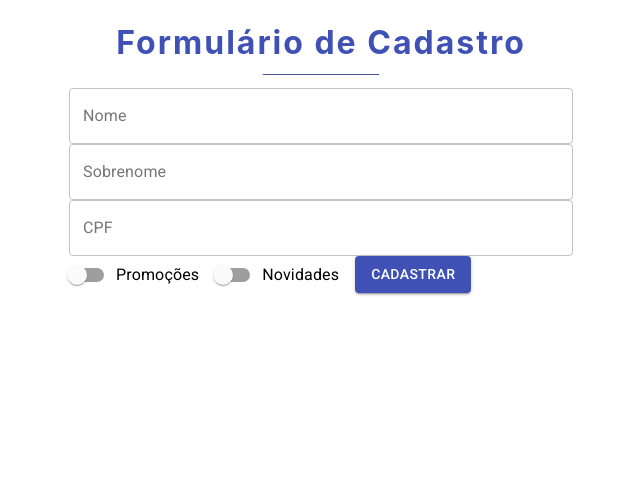
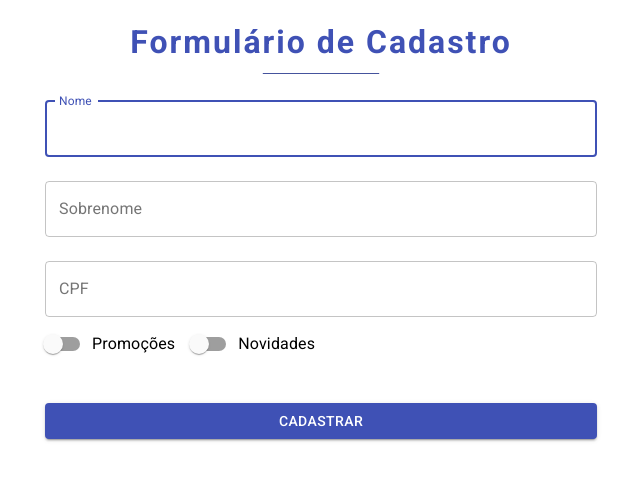
Before and after one commit to BernardoOficial/Formix, a React (Create React App) app: page / in a window 1280 px wide. Shown: the top 480 px of the page, without its empty margins (319-959 px from the left). Built offline with nearby package versions, Linux system fonts and the light colour scheme.

Commit message:
Finalizado a estilização dos componentes com Material UI

```diff
--- a/src/App.css
+++ b/src/App.css
@@ -8,6 +8,7 @@
   text-align: center;
 
   position: relative;
+  margin: 20px 0;
 }
 .form__title::before {
   content: "";
--- a/src/App.js
+++ b/src/App.js
@@ -9,7 +9,7 @@
 
   render() {
     return (
-      <Container maxWidth="sm">
+      <Container component="article" maxWidth="sm">
         <h1 className="form__title">Formulário de Cadastro</h1>
         <FormularioCadastro />
       </Container>
--- a/src/components/FormularioCadastro/FormularioCadastro.jsx
+++ b/src/components/FormularioCadastro/FormularioCadastro.jsx
@@ -1,19 +1,17 @@
-import Container from '@material-ui/core/Container'
-import Button from '@material-ui/core/Button'
-import TextField from '@material-ui/core/TextField'
-import Switch from '@material-ui/core/Switch';
-import FormControlLabel from '@material-ui/core/FormControlLabel'
+import React from 'react';
+import { Box, Button, TextField, Switch, FormControlLabel } from '@material-ui/core'
 
 function FormularioCadastro() {
 
     return (
-        <Container maxWidth="sm">
         <form>
             <TextField
                 id="outlined-basic"
                 label="Nome"
                 variant="outlined"
+                autoFocus={true}
                 fullWidth
+                margin="normal"
             />
 
             <TextField
@@ -21,7 +19,7 @@
                 label="Sobrenome"
                 variant="outlined"
                 fullWidth
-                    my="20px"
+                margin="normal"
             />
 
             <TextField
@@ -29,6 +27,7 @@
                 label="CPF"
                 variant="outlined"
                 fullWidth
+                margin="normal"
             />
 
             <FormControlLabel
@@ -51,15 +50,17 @@
                 }
             />
 
+            <Box mt={5}>
                 <Button
                     type="submit"
                     variant="contained"
                     color="primary"
+                    fullWidth
                 >
                     Cadastrar
                 </Button>
+            </Box>
         </form>
-        </Container>
     )
 }
 
--- a/src/index.css
+++ b/src/index.css
@@ -1,13 +1,58 @@
+/* http://meyerweb.com/eric/tools/css/reset/
+   v2.0 | 20110126
+   License: none (public domain)
+*/
+
+html, body, div, span, applet, object, iframe,
+h1, h2, h3, h4, h5, h6, p, blockquote, pre,
+a, abbr, acronym, address, big, cite, code,
+del, dfn, em, img, ins, kbd, q, s, samp,
+small, strike, strong, sub, sup, tt, var,
+b, u, i, center,
+dl, dt, dd, ol, ul, li,
+fieldset, form, label, legend,
+table, caption, tbody, tfoot, thead, tr, th, td,
+article, aside, canvas, details, embed,
+figure, figcaption, footer, header, hgroup,
+menu, nav, output, ruby, section, summary,
+time, mark, audio, video {
+	margin: 0;
+	padding: 0;
+	border: 0;
+	font-size: 100%;
+	font: inherit;
+	vertical-align: baseline;
+}
+/* HTML5 display-role reset for older browsers */
+article, aside, details, figcaption, figure,
+footer, header, hgroup, menu, nav, section {
+	display: block;
+}
 body {
-  margin: 0;
-  font-family: -apple-system, BlinkMacSystemFont, 'Segoe UI', 'Roboto', 'Oxygen',
-    'Ubuntu', 'Cantarell', 'Fira Sans', 'Droid Sans', 'Helvetica Neue',
-    sans-serif;
-  -webkit-font-smoothing: antialiased;
-  -moz-osx-font-smoothing: grayscale;
+	line-height: 1;
 }
-
-code {
-  font-family: source-code-pro, Menlo, Monaco, Consolas, 'Courier New',
-    monospace;
+ol, ul {
+	list-style: none;
 }
+blockquote, q {
+	quotes: none;
+}
+blockquote:before, blockquote:after,
+q:before, q:after {
+	content: '';
+	content: none;
+}
+table {
+	border-collapse: collapse;
+	border-spacing: 0;
+}
+:root  {
+	font-family: Roboto, Calibri, Arial;
+	font-size: 16px;
+	line-height: 16px;
+}
+* {
+	margin: 0;
+	padding: 0;
+	box-sizing: border-box;
+}
```
Also changed, not shown: 1 other file (tests, documents, lock files or other folders). Lines whose indentation alone changed are shown as unchanged.
